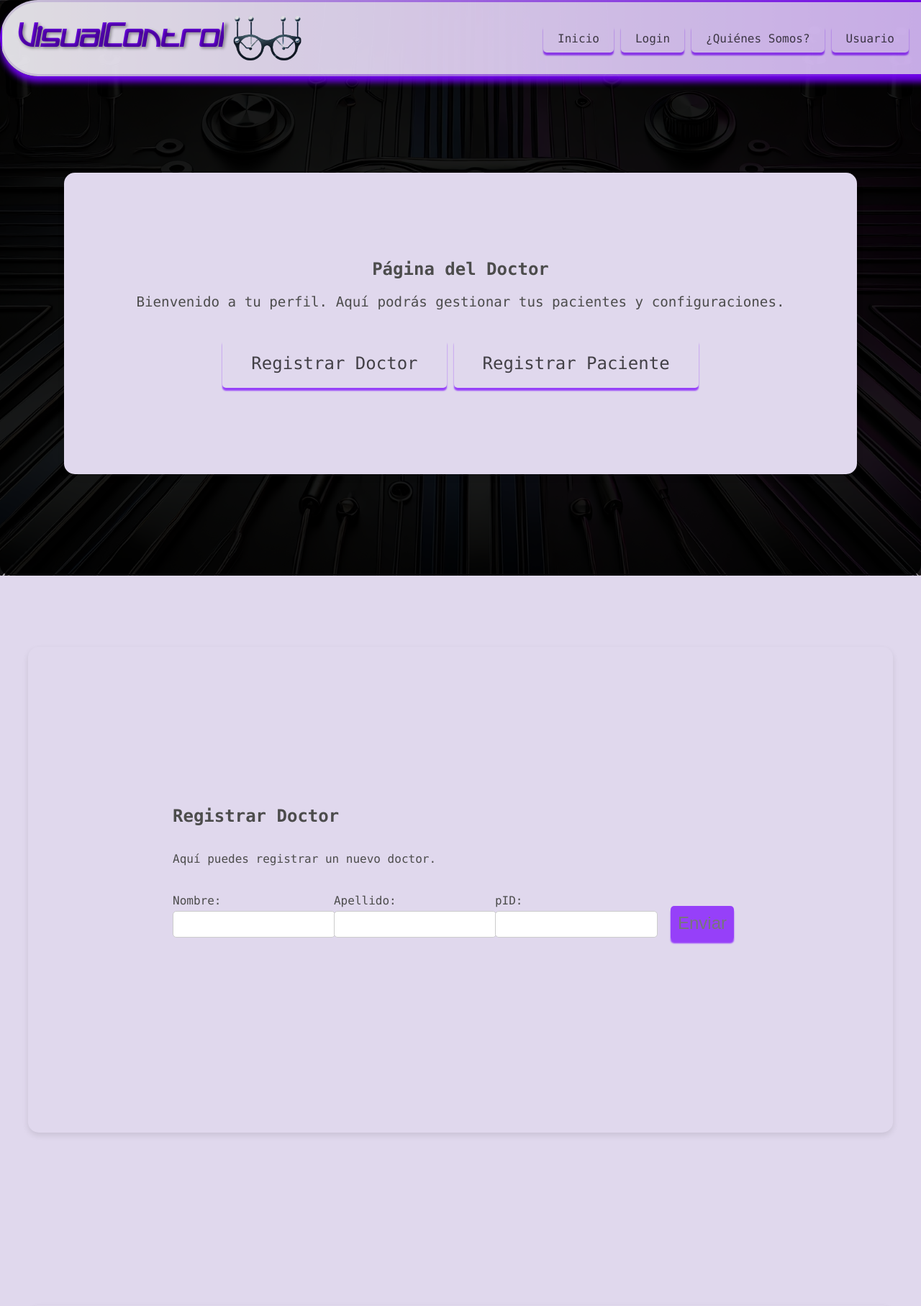
After one commit to HermannPR/HTMLVisualControl, a PHP site: page /doctor.html in a window 1280 px wide. The commit adds this page. Shown: the top 1815 px of the page at 72% size. Run offline with PHP 8.4, Linux system fonts and the light colour scheme.

Commit message:
Add doctor registration page and form submission feedback

```diff
--- a/buttons.css
+++ b/buttons.css
@@ -15,7 +15,7 @@
     border-radius: 5px;
     transition: background-color 0.3s;
     box-shadow: 0 4px 2px var(--color1);
-    opacity: 0.5;
+    opacity: 0.7;
 }
 
 .button.secondary {
--- /dev/null
+++ b/doctor.css
@@ -0,0 +1,105 @@
+/* Doctor Page Styles */
+#doctor {
+    padding: 100px;
+    background-color: var(--background-color);
+    color: var(--text-color);
+    border-radius: 15px;
+    box-shadow: 0 4px 8px rgba(0, 0, 0, 0.1);
+    text-align: center;
+    margin-top: 30vh;
+
+
+    margin-left: auto;
+    margin-right: auto;
+}
+
+#doctor h2 {
+    margin-bottom: 20px;
+}
+
+#doctor p {
+    font-size: 1.2em;
+}
+
+.button-container {
+    display: flex;
+    gap: 20px;
+    justify-content: center;
+    margin-top: 20px;
+}
+
+.button.large {
+    font-size: 1.5em;
+    padding: 20px 40px;
+}
+
+#registrar-doctor, #registrar-paciente {
+
+    padding: 201px;
+    background-color: var(--background-color);
+    color: var(--text-color);
+    border-radius: 15px;
+    box-shadow: 0 4px 8px rgba(0, 0, 0, 0.1);
+    margin-top: 40px;
+    max-width: 800px;
+    margin-left: auto;
+    margin-right: auto;
+    display: flex;
+    flex-direction: column;
+    justify-content: center;
+    margin-top: 30vh;
+
+#registrar-doctor h2, #registrar-paciente h2 {
+    margin-bottom: 20px;
+    text-align: center;
+}
+
+#registrar-doctor p, #registrar-paciente p {
+    font-size: 1.5em;
+    text-align: center;
+}
+
+form.horizontal-form {
+    display: flex;
+    flex-wrap: wrap;
+    gap: 20px;
+    align-items: center;
+    justify-content: center;
+}
+
+.form-group {
+    display: flex;
+    flex-direction: column;
+    gap: 5px;
+    flex: 1 1 200px;
+}
+
+input[type="text"], input[type="number"] {
+    padding: 10px;
+    border: 1px solid #ccc;
+    border-radius: 5px;
+    width: 100%;
+}
+
+button[type="submit"] {
+    padding: 10px;
+    border: none;
+    border-radius: 5px;
+    background-color: var(--highlight-color);
+    color: var(--text-color);
+    cursor: pointer;
+    transition: background-color 0.3s;
+    width: 100%;
+    max-width: 200px;
+}
+
+button[type="submit"]:hover {
+    background-color: var(--secondary-color);
+}
+
+.feedback {
+    margin-top: 10px;
+    font-size: 1em;
+    color: green;
+    text-align: center;
+}
--- /dev/null
+++ b/doctor.html
@@ -0,0 +1,78 @@
+<!DOCTYPE html>
+<html lang="es">
+<head>
+    <meta charset="UTF-8">
+    <meta name="viewport" content="width=device-width, initial-scale=1.0">
+    <title>Doctor - VisualControl</title>
+    <link rel="stylesheet" href="global.css">
+    <link rel="stylesheet" href="header.css">
+    <link rel="stylesheet" href="footer.css">
+    <link rel="stylesheet" href="doctor.css">
+    <link rel="stylesheet" href="buttons.css"> <!-- Link to buttons.css -->
+</head>
+<body>
+    <div id="header-placeholder"></div>
+    <body>
+        <section id="doctor">
+            <h2>Página del Doctor</h2>
+            <p>Bienvenido a tu perfil. Aquí podrás gestionar tus pacientes y configuraciones.</p>
+            <div class="button-container">
+                <a href="#registrar-doctor" class="button large">Registrar Doctor</a>
+                <a href="#registrar-paciente" class="button large">Registrar Paciente</a>
+            </div>
+        </section>
+        <section id="registrar-doctor">
+            <h2>Registrar Doctor</h2>
+            <p>Aquí puedes registrar un nuevo doctor.</p>
+            <form id="doctor-form" class="horizontal-form">
+                <div class="form-group">
+                    <label for="doctor-nombre">Nombre:</label>
+                    <input type="text" id="doctor-nombre" name="nombre" required>
+                </div>
+                <div class="form-group">
+                    <label for="doctor-apellido">Apellido:</label>
+                    <input type="text" id="doctor-apellido" name="apellido" required>
+                </div>
+                <div class="form-group">
+                    <label for="doctor-pid">pID:</label>
+                    <input type="number" id="doctor-pid" name="pid" required>
+                </div>
+                <div class="button-container">
+                    <button type="submit" class="button large">Enviar</button>
+                </div>
+                <p id="doctor-feedback" class="feedback"></p>
+            </form>
+        </section>
+        <section id="registrar-paciente">
+            <h2>Registrar Paciente</h2>
+            <p>Aquí puedes registrar un nuevo paciente.</p>
+            <form id="paciente-form" class="horizontal-form">
+                <div class="form-group">
+                    <label for="paciente-nombre">Nombre:</label>
+                    <input type="text" id="paciente-nombre" name="nombre" required>
+                </div>
+                <div class="form-group">
+                    <label for="paciente-apellido">Apellido:</label>
+                    <input type="text" id="paciente-apellido" name="apellido" required>
+                </div>
+                <div class="form-group">
+                    <label for="paciente-enfermedad">Enfermedad:</label>
+                    <input type="text" id="paciente-enfermedad" name="enfermedad" required>
+                </div>
+                <div class="form-group">
+                    <label for="paciente-iddoctor">IDDoctor:</label>
+                    <input type="number" id="paciente-iddoctor" name="iddoctor" required>
+                </div>
+                <div class="button-container">
+                    <button type="submit" class="button large">Enviar</button>
+                </div>
+                <p id="paciente-feedback" class="feedback"></p>
+            </form>
+        </section>
+    </body>
+
+    <!-- Footer -->
+    <div id="footer-placeholder"></div>
+    <script src="script.js"></script>
+</body>
+</html>
--- a/index.html
+++ b/index.html
@@ -21,6 +21,7 @@
                     <p class="custom-font">El control de tu hogar, al alcance de tu visión. Descubre cómo nuestro sistema puede transformar tu vida.</p>
                     <div class="button-container">
                         <a href="#quienes" class="button secondary">Saber más</a>
+                        <a href="doctor.html" class="button secondary">Doctor</a> <!-- New button to access doctor.html -->
                     </div>
                 </div>
             </section>
--- a/script.js
+++ b/script.js
@@ -60,6 +60,17 @@ window.addEventListener('scroll', () => {
     document.documentElement.style.setProperty('--scroll-progress', `${scrollProgress}px`);
 });
 
+// Form submission feedback
+document.getElementById('doctor-form').addEventListener('submit', function (e) {
+    e.preventDefault();
+    document.getElementById('doctor-feedback').textContent = 'Doctor registrado con éxito.';
+});
+
+document.getElementById('paciente-form').addEventListener('submit', function (e) {
+    e.preventDefault();
+    document.getElementById('paciente-feedback').textContent = 'Paciente registrado con éxito.';
+});
+
 // Existing script code for color-changing logo
 // ... (include your existing code here)
 
```
Also changed, not shown: fonts/PlanetViewDemoRegular.ttf (renamed from PlanetViewDemoRegular.ttf). Lines whose indentation alone changed are shown as unchanged.
